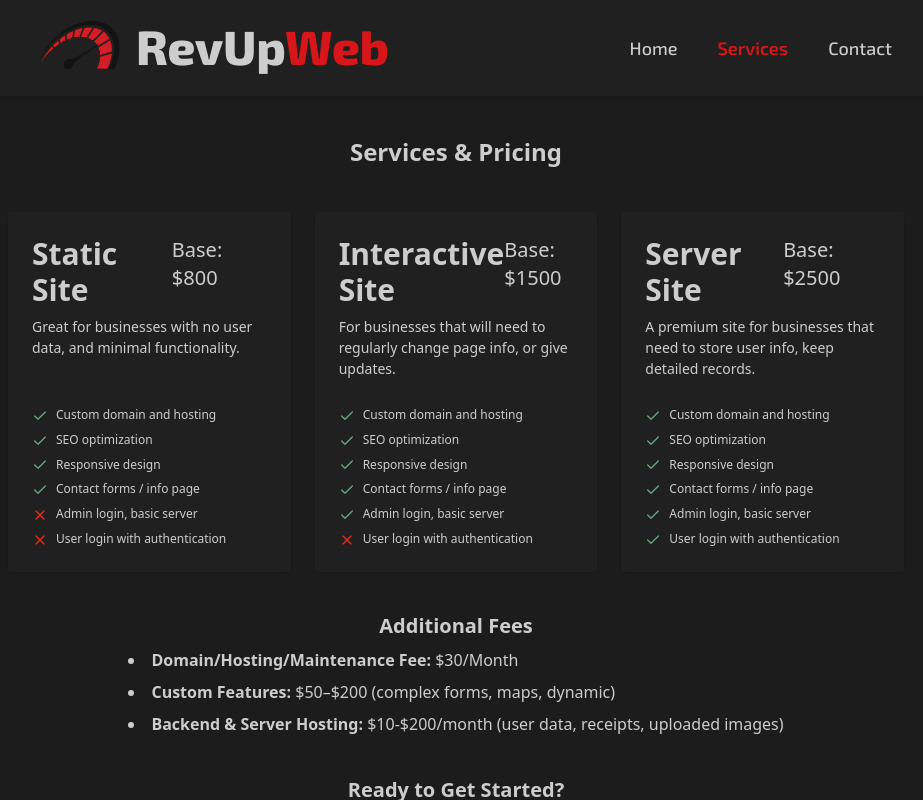
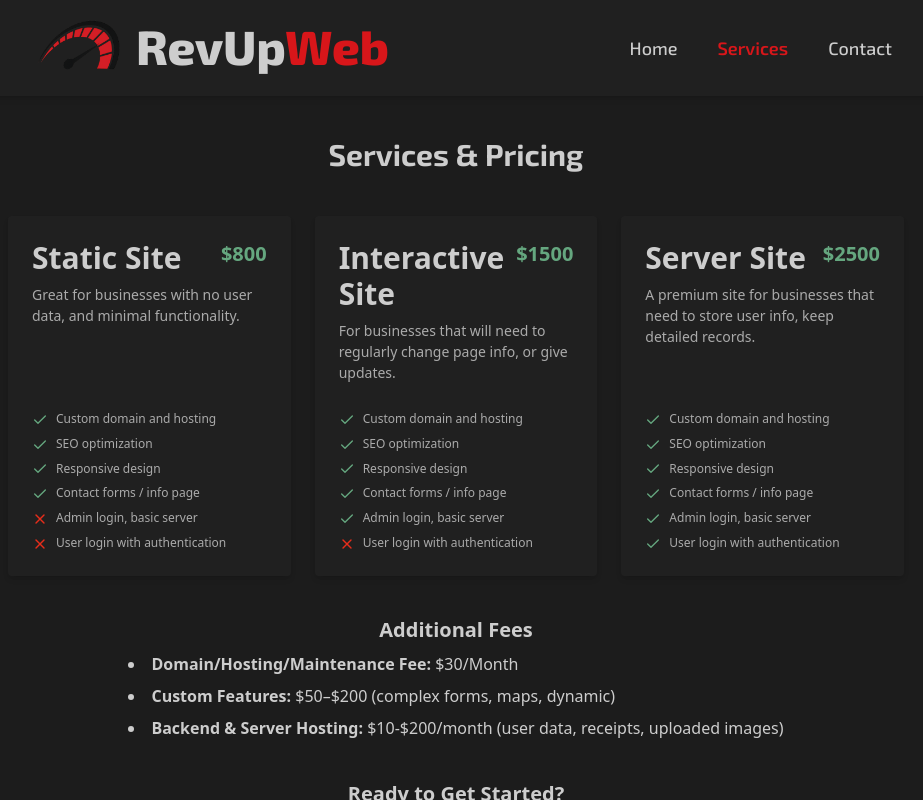
Before and after one commit to carreejoh/carreejoh-pro, a React (Vite) app: page /services in a window 1280 px wide. Shown: the whole page, without its empty margins (184-1107 px from the left). Built offline with nearby package versions, Linux system fonts and the light colour scheme.

Commit message:
much better

```diff
--- a/src/Pages/components/servicesPriceCards.tsx
+++ b/src/Pages/components/servicesPriceCards.tsx
@@ -3,13 +3,13 @@ import { Check, X } from "lucide-react"
 const ServicePriceCards: React.FC = () => {
     return (
         <>
-            <div className="card w-full bg-base-100 col-span-1 shadow-sm">
+            <div className="card w-full bg-base-100 col-span-1 shadow-md">
                 <div className="card-body">
                     <div className="flex justify-between">
                         <h2 className="text-3xl font-bold">Static Site</h2>
-                        <span className="text-xl">Base: $800</span>
+                        <span className="text-xl text-[#65A77F] font-semibold ">$800</span>
                     </div>
-                    <p>Great for businesses with no user data, and minimal functionality.</p>
+                    <p className="text-base-content/80">Great for businesses with no user data, and minimal functionality.</p>
                     <ul className="mt-5 flex flex-col gap-2 text-xs">
                         <li>
                             <Check
@@ -17,7 +17,7 @@ const ServicePriceCards: React.FC = () => {
                                 className="inline-block mr-2"
                                 color="#65A77F"
                             />
-                            <span>Custom domain and hosting</span>
+                            <span className="text-base-content/80">Custom domain and hosting</span>
                         </li>
                         <li>
                             <Check
@@ -25,7 +25,7 @@ const ServicePriceCards: React.FC = () => {
                                 className="inline-block mr-2"
                                 color="#65A77F"
                             />
-                            <span>SEO optimization</span>
+                            <span className="text-base-content/80">SEO optimization</span>
                         </li>
                         <li>
                             <Check
@@ -33,7 +33,7 @@ const ServicePriceCards: React.FC = () => {
                                 className="inline-block mr-2"
                                 color="#65A77F"
                             />
-                            <span>Responsive design</span>
+                            <span className="text-base-content/80">Responsive design</span>
                         </li>
                         <li>
                             <Check
@@ -41,7 +41,7 @@ const ServicePriceCards: React.FC = () => {
                                 className="inline-block mr-2"
                                 color="#65A77F"
                             />
-                            <span>Contact forms / info page</span>
+                            <span className="text-base-content/80">Contact forms / info page</span>
                         </li>
                         <li>
                             <X
@@ -49,7 +49,7 @@ const ServicePriceCards: React.FC = () => {
                                 className="inline-block mr-2"
                                 color="#E72D1A"
                             />
-                            <span>Admin login, basic server</span>
+                            <span className="text-base-content/80">Admin login, basic server</span>
                         </li>
                         <li>
                             <X
@@ -57,18 +57,18 @@ const ServicePriceCards: React.FC = () => {
                                 className="inline-block mr-2"
                                 color="#E72D1A"
                             />
-                            <span>User login with authentication</span>
+                            <span className="text-base-content/80">User login with authentication</span>
                         </li>
                     </ul>
                 </div>
             </div>
-            <div className="card w-full bg-base-100 col-span-1 shadow-sm">
+            <div className="card w-full bg-base-100 col-span-1 shadow-md">
                 <div className="card-body">
                     <div className="flex justify-between">
                         <h2 className="text-3xl font-bold">Interactive Site</h2>
-                        <span className="text-xl">Base: $1500</span>
+                        <span className="text-xl text-[#65A77F] font-semibold ">$1500</span>
                     </div>
-                    <p>For businesses that will need to regularly change page info, or give updates.</p>
+                    <p className="text-base-content/80">For businesses that will need to regularly change page info, or give updates.</p>
                     <ul className="mt-5 flex flex-col gap-2 text-xs">
                         <li>
                             <Check
@@ -76,7 +76,7 @@ const ServicePriceCards: React.FC = () => {
                                 className="inline-block mr-2"
                                 color="#65A77F"
                             />
-                            <span>Custom domain and hosting</span>
+                            <span className="text-base-content/80">Custom domain and hosting</span>
                         </li>
                         <li>
                             <Check
@@ -84,7 +84,7 @@ const ServicePriceCards: React.FC = () => {
                                 className="inline-block mr-2"
                                 color="#65A77F"
                             />
-                            <span>SEO optimization</span>
+                            <span className="text-base-content/80">SEO optimization</span>
                         </li>
                         <li>
                             <Check
@@ -92,7 +92,7 @@ const ServicePriceCards: React.FC = () => {
                                 className="inline-block mr-2"
                                 color="#65A77F"
                             />
-                            <span>Responsive design</span>
+                            <span className="text-base-content/80">Responsive design</span>
                         </li>
                         <li>
                             <Check
@@ -100,7 +100,7 @@ const ServicePriceCards: React.FC = () => {
                                 className="inline-block mr-2"
                                 color="#65A77F"
                             />
-                            <span>Contact forms / info page</span>
+                            <span className="text-base-content/80">Contact forms / info page</span>
                         </li>
                         <li>
                             <Check
@@ -108,7 +108,7 @@ const ServicePriceCards: React.FC = () => {
                                 className="inline-block mr-2"
                                 color="#65A77F"
                             />
-                            <span>Admin login, basic server</span>
+                            <span className="text-base-content/80">Admin login, basic server</span>
                         </li>
                         <li>
                             <X
@@ -116,19 +116,19 @@ const ServicePriceCards: React.FC = () => {
                                 className="inline-block mr-2"
                                 color="#E72D1A"
                             />
-                            <span>User login with authentication</span>
+                            <span className="text-base-content/80">User login with authentication</span>
                         </li>
                     </ul>
                 </div>
             </div>
 
-            <div className="card w-full bg-base-100 col-span-1 shadow-sm">
+            <div className="card w-full bg-base-100 col-span-1 shadow-md">
                 <div className="card-body">
                     <div className="flex justify-between">
                         <h2 className="text-3xl font-bold">Server Site</h2>
-                        <span className="text-xl">Base: $2500</span>
+                        <span className="text-xl text-[#65A77F] font-semibold ">$2500</span>
                     </div>
-                    <p>A premium site for businesses that need to store user info, keep detailed records.</p>
+                    <p className="text-base-content/80">A premium site for businesses that need to store user info, keep detailed records.</p>
                     <ul className="mt-5 flex flex-col gap-2 text-xs">
                         <li>
                             <Check
@@ -136,7 +136,7 @@ const ServicePriceCards: React.FC = () => {
                                 className="inline-block mr-2"
                                 color="#65A77F"
                             />
-                            <span>Custom domain and hosting</span>
+                            <span className="text-base-content/80">Custom domain and hosting</span>
                         </li>
                         <li>
                             <Check
@@ -144,7 +144,7 @@ const ServicePriceCards: React.FC = () => {
                                 className="inline-block mr-2"
                                 color="#65A77F"
                             />
-                            <span>SEO optimization</span>
+                            <span className="text-base-content/80">SEO optimization</span>
                         </li>
                         <li>
                             <Check
@@ -152,7 +152,7 @@ const ServicePriceCards: React.FC = () => {
                                 className="inline-block mr-2"
                                 color="#65A77F"
                             />
-                            <span>Responsive design</span>
+                            <span className="text-base-content/80">Responsive design</span>
                         </li>
                         <li>
                             <Check
@@ -160,7 +160,7 @@ const ServicePriceCards: React.FC = () => {
                                 className="inline-block mr-2"
                                 color="#65A77F"
                             />
-                            <span>Contact forms / info page</span>
+                            <span className="text-base-content/80">Contact forms / info page</span>
                         </li>
                         <li>
                             <Check
@@ -168,7 +168,7 @@ const ServicePriceCards: React.FC = () => {
                                 className="inline-block mr-2"
                                 color="#65A77F"
                             />
-                            <span>Admin login, basic server</span>
+                            <span className="text-base-content/80">Admin login, basic server</span>
                         </li>
                         <li>
                             <Check
@@ -176,7 +176,7 @@ const ServicePriceCards: React.FC = () => {
                                 className="inline-block mr-2"
                                 color="#65A77F"
                             />
-                            <span>User login with authentication</span>
+                            <span className="text-base-content/80">User login with authentication</span>
                         </li>
                     </ul>
                 </div>
--- a/src/Pages/services.tsx
+++ b/src/Pages/services.tsx
@@ -15,7 +15,7 @@ const Services: React.FC = () => {
         >
             {/* Services Hero */}
             <section className="text-center mb-10">
-            <h1 className="text-2xl font-bold text-center">Services & Pricing</h1>
+            <h1 className="text-3xl font-bold font-exo text-center">Services & Pricing</h1>
             </section>
 
             {/* Base Sites */}
```
Also changed, not shown: src/Pages/contact.tsx (+34 -26 lines), src/Pages/home.tsx (+65 -116 lines).
